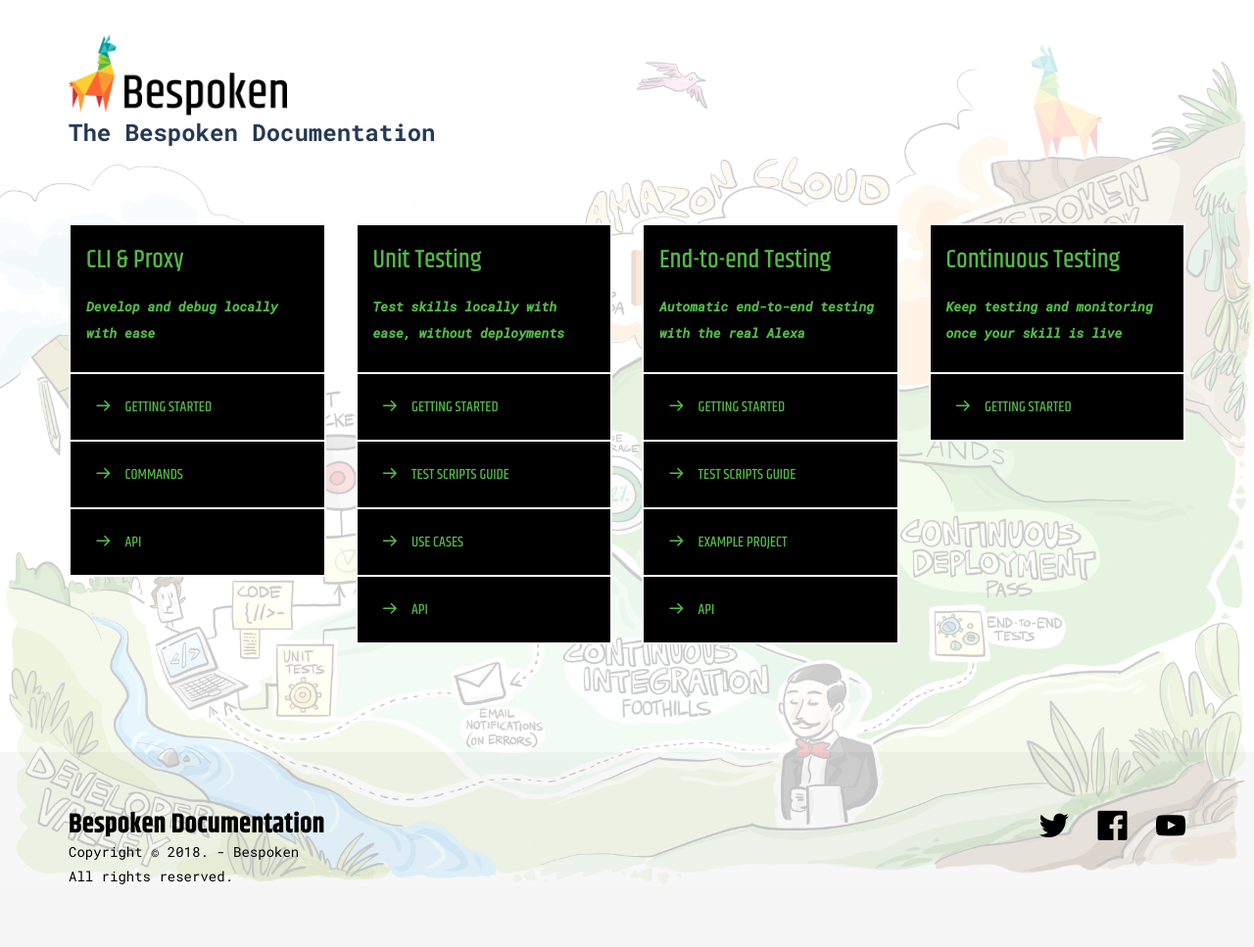
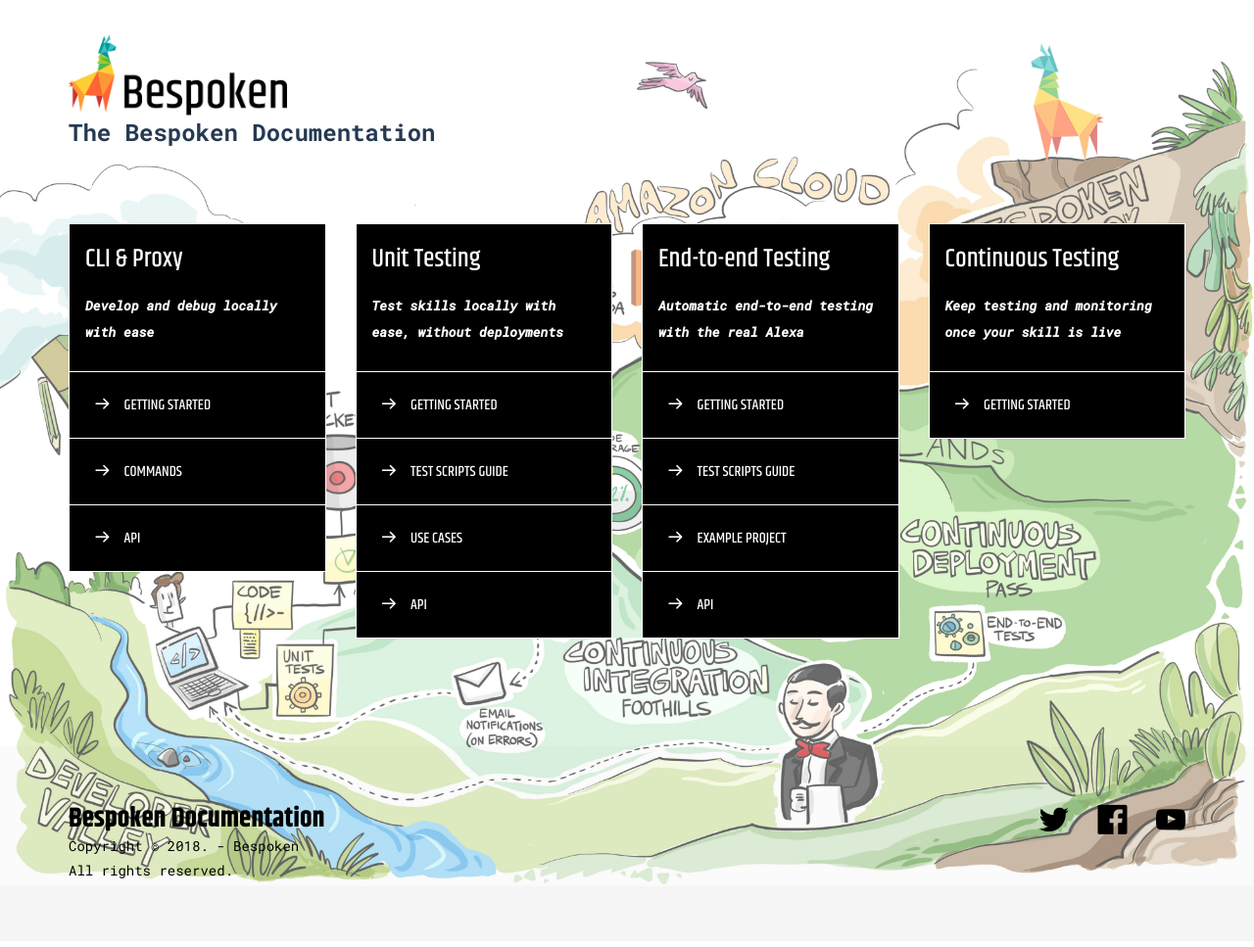
Before and after one commit to bespoken/bespoken-docs, a Jekyll site: the page built from index.md, in a window 1280 px wide. Shown: the whole page at 98% size. Built offline with Jekyll 4.4.1, drawn with Linux system fonts in a browser that asks for light colours; some web fonts are replaced.

Commit message:
More look and feel updates

```diff
--- a/doks-theme/_layouts/homepage.html
+++ b/doks-theme/_layouts/homepage.html
@@ -5,7 +5,7 @@
 	</head>
 	<body class="{{ site.doks.color_theme }}">
 		<div style="position: absolute; top: 0px;left: 0px;">
-			<img src="/assets/images/BespokenAtlas.jpg" width="100%" style="opacity: 0.2" />
+			<img src="/assets/images/BespokenAtlas.jpg" width="100%" style="opacity: 0.6" />
 		</div>
 		<div class="hero-subheader{% if page.grid_navigation %} hero-subheader--before-out{% endif %}">
 			<div class="container">
--- a/doks-theme/_sass/_variables.scss
+++ b/doks-theme/_sass/_variables.scss
@@ -52,7 +52,8 @@
 $color-theme-alternative: black !default;
 
 $font-color-main: black;
-$font-color-alternative: #53b848;
+$font-color-alternative: white;
+$font-color-alternative2: white;
 
 /* ----- Font families ----- */
 $font-family-primary: 'Roboto Mono', sans-serif !default;
--- a/doks-theme/_sass/components/_nav-grid.scss
+++ b/doks-theme/_sass/components/_nav-grid.scss
@@ -21,7 +21,7 @@
 	display: block;
 	//background-color: #fc9935;
 	background-color: $color-theme-alternative;
-	border: 2px solid $color-theme-main;
+	border: 1px solid $color-theme-main;
 	margin-bottom: .9375rem;
 	transition: background-color .2s, border .2s;
 
@@ -78,9 +78,9 @@
 .nav-grid__btn {
 	font-family: $font-family-secondary;
 	font-weight: 500;
-	color: $font-color-alternative;
+	color: $font-color-alternative2;
 	text-transform: uppercase;
-	border-top: 2px solid $color-theme-main;
+	border-top: 1px solid $color-theme-main;
 	padding: 1rem 1.875rem 0 1rem;
 	transition: border .2s;
 
```
